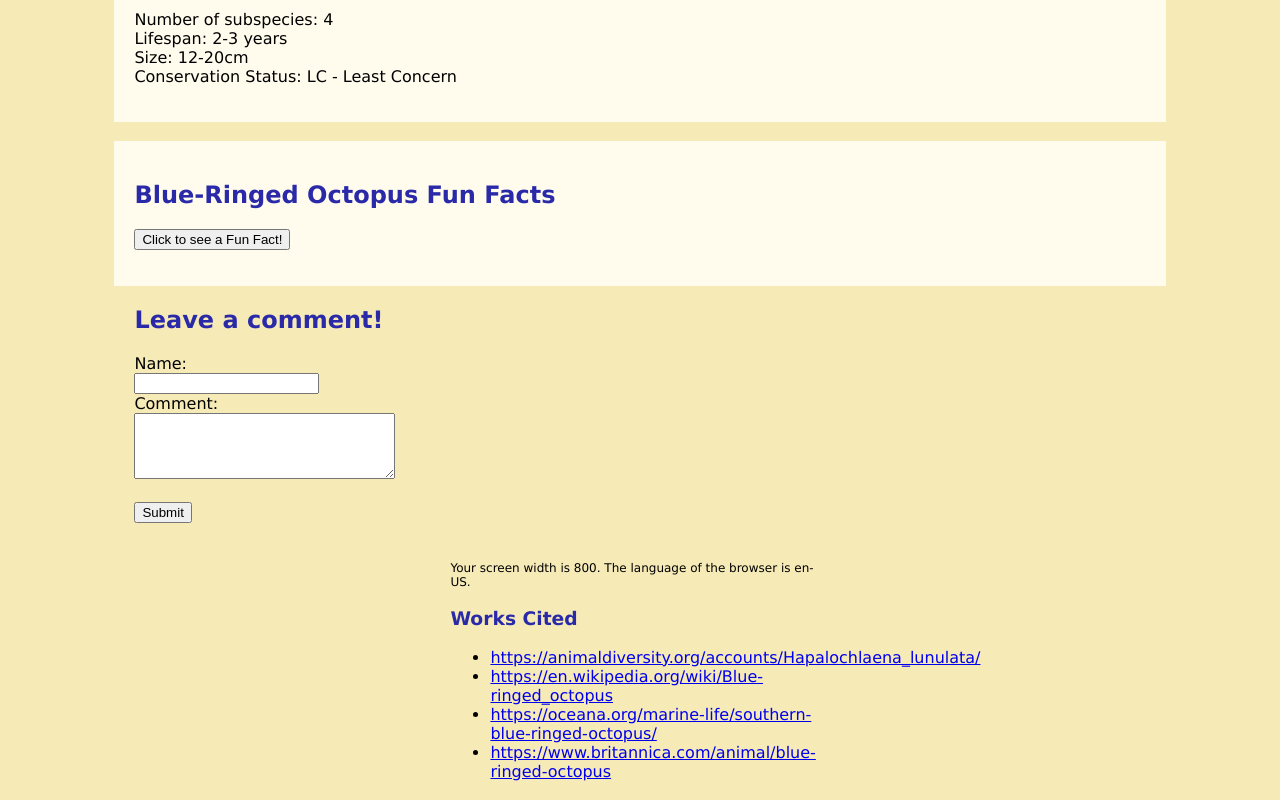
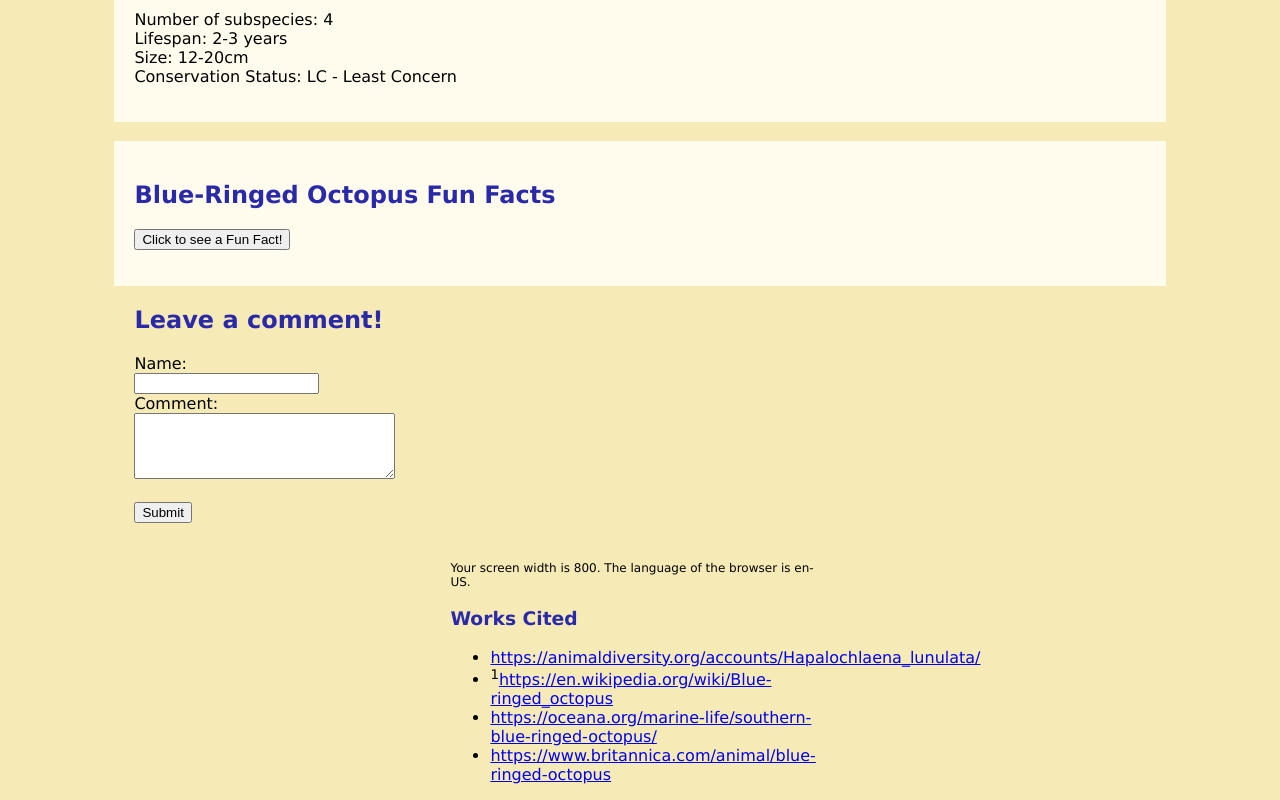
Before and after one commit to hyoumondako/WEB124, a plain HTML site: page finalAssignment/index.html in a window 1280 px wide. Shown: the part 985-1785 px from the top of the page. Drawn offline with Linux system fonts and the light colour scheme.

Commit message:
Update index.html

```diff
--- a/finalAssignment/index.html
+++ b/finalAssignment/index.html
@@ -137,7 +137,7 @@
     <h3 id="workscited">Works Cited</h3>
     <ul>
     <li><a href="https://animaldiversity.org/accounts/Hapalochlaena_lunulata/">https://animaldiversity.org/accounts/Hapalochlaena_lunulata/</a></li>
-    <li><a href="https://en.wikipedia.org/wiki/Blue-ringed_octopus">https://en.wikipedia.org/wiki/Blue-ringed_octopus</a></li>
+    <li><sup>1</sup><a href="https://en.wikipedia.org/wiki/Blue-ringed_octopus">https://en.wikipedia.org/wiki/Blue-ringed_octopus</a></li>
     <li><a href="https://oceana.org/marine-life/southern-blue-ringed-octopus/">https://oceana.org/marine-life/southern-blue-ringed-octopus/</a></li>
     <li><a href="https://www.britannica.com/animal/blue-ringed-octopus">https://www.britannica.com/animal/blue-ringed-octopus</a></li>
 </ul>
```
